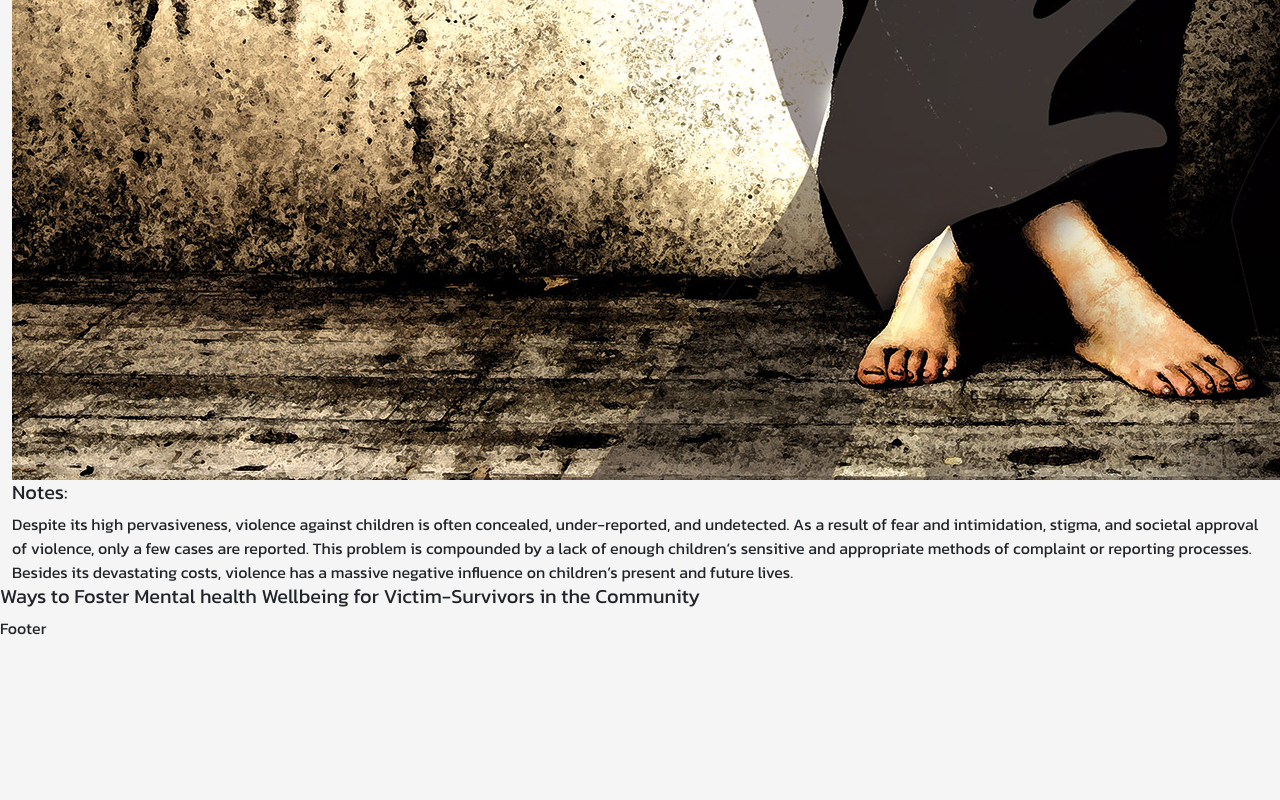
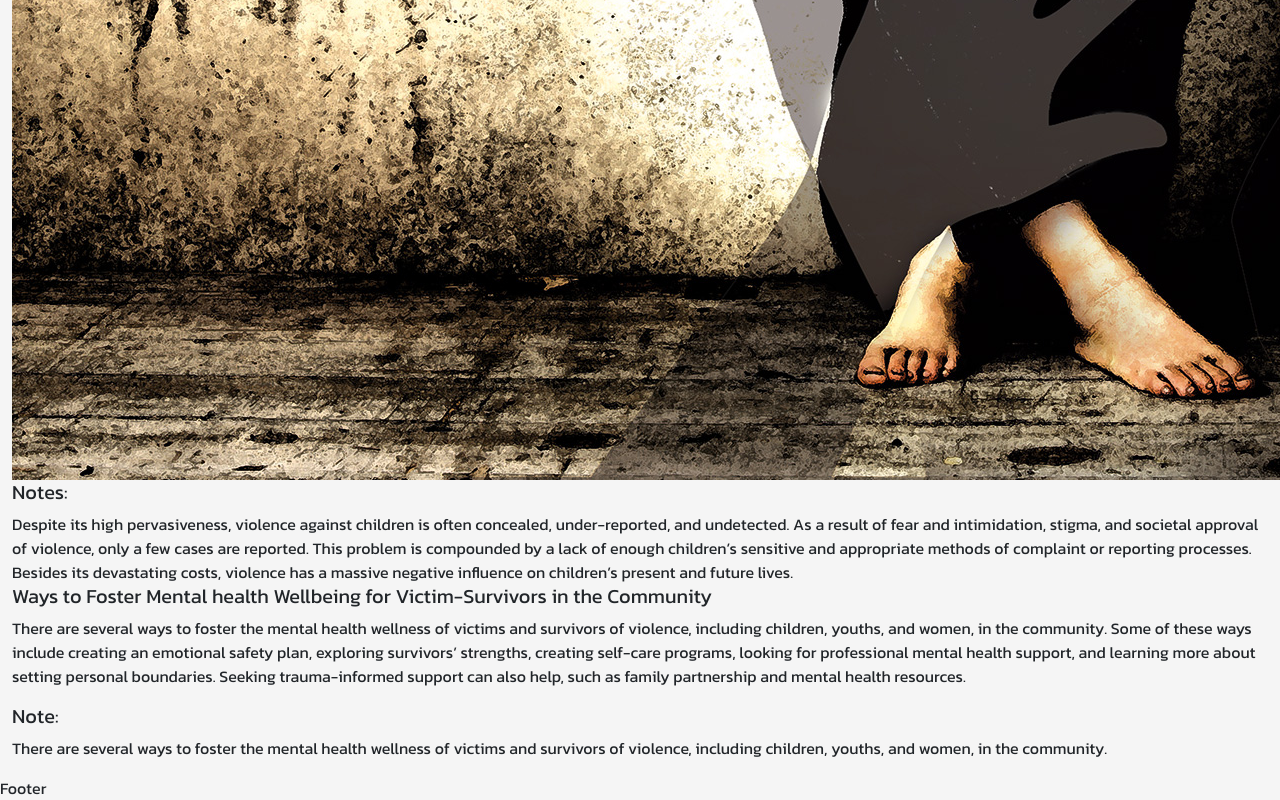
Before and after one commit to Roche001/campaign-website, a React (Create React App) app: page / in a window 1280 px wide. Shown: the part 2733-3533 px from the top of the page. Before the commit the page ends 3373 px from the top, so only its background shows below. Built offline with nearby package versions, Linux system fonts and the light colour scheme; a web font is replaced by a local one.

Commit message:
update changes

```diff
--- a/src/components/wellbeing/Wellbeing.jsx
+++ b/src/components/wellbeing/Wellbeing.jsx
@@ -2,13 +2,36 @@ import React from "react";
 import "./Wellbeing.css";
 const Wellbeing = () => {
   return (
-    <div id="Wellbeing">
+    <div
+      id="Wellbeing"
+      className="container-fluid
+    "
+    >
       <div className="wellbeing-header">
         <h5>
           Ways to Foster Mental health Wellbeing for Victim-Survivors in the
           Community
         </h5>
       </div>
+      <div className="well-being-text">
+        <p>
+          There are several ways to foster the mental health wellness of victims
+          and survivors of violence, including children, youths, and women, in
+          the community. Some of these ways include creating an emotional safety
+          plan, exploring survivors’ strengths, creating self-care programs,
+          looking for professional mental health support, and learning more
+          about setting personal boundaries. Seeking trauma-informed support can
+          also help, such as family partnership and mental health resources.{" "}
+        </p>
+        <div className="notes-4">
+          <h5>Note:</h5>
+          <p>
+            There are several ways to foster the mental health wellness of
+            victims and survivors of violence, including children, youths, and
+            women, in the community.{" "}
+          </p>
+        </div>
+      </div>
     </div>
   );
 };
```
